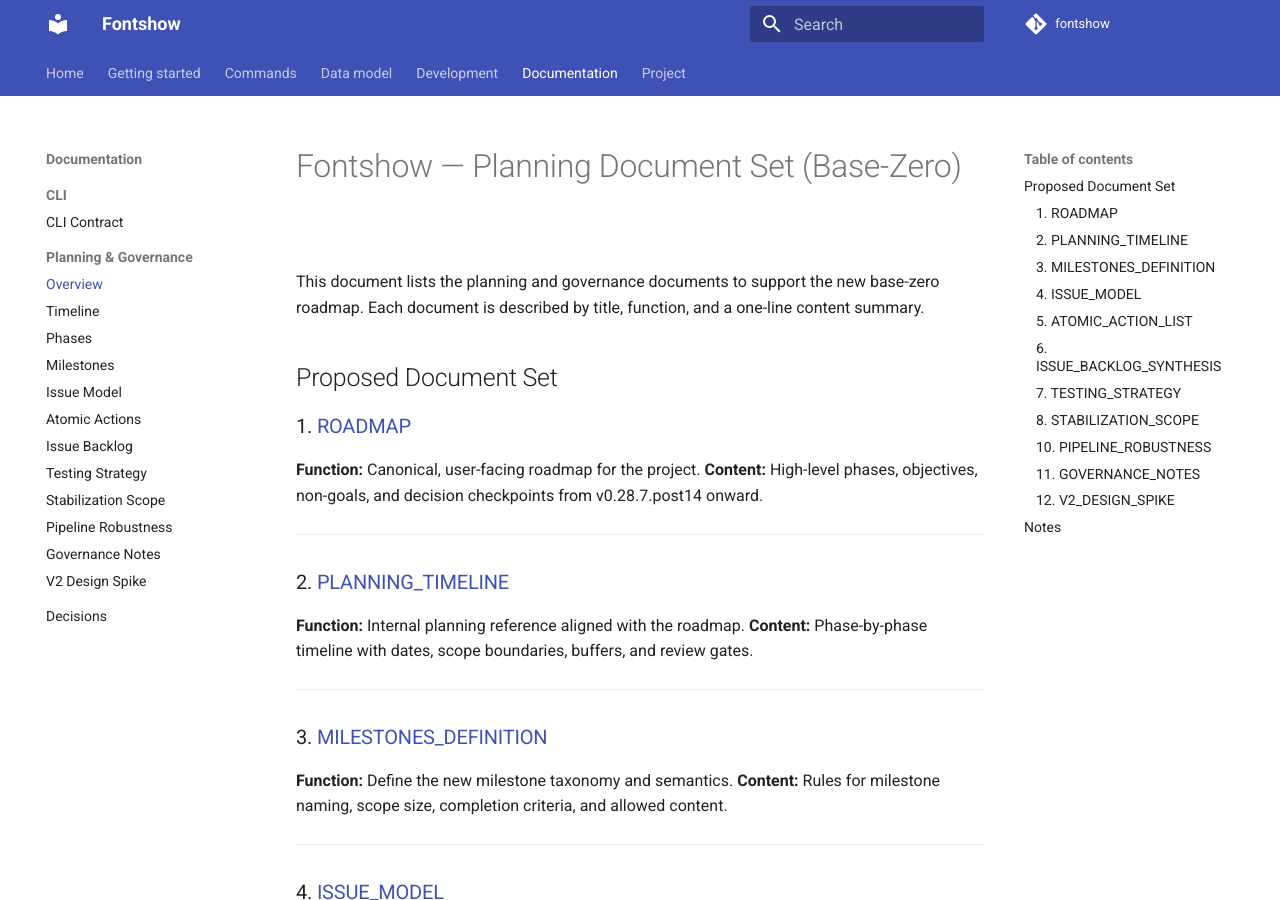
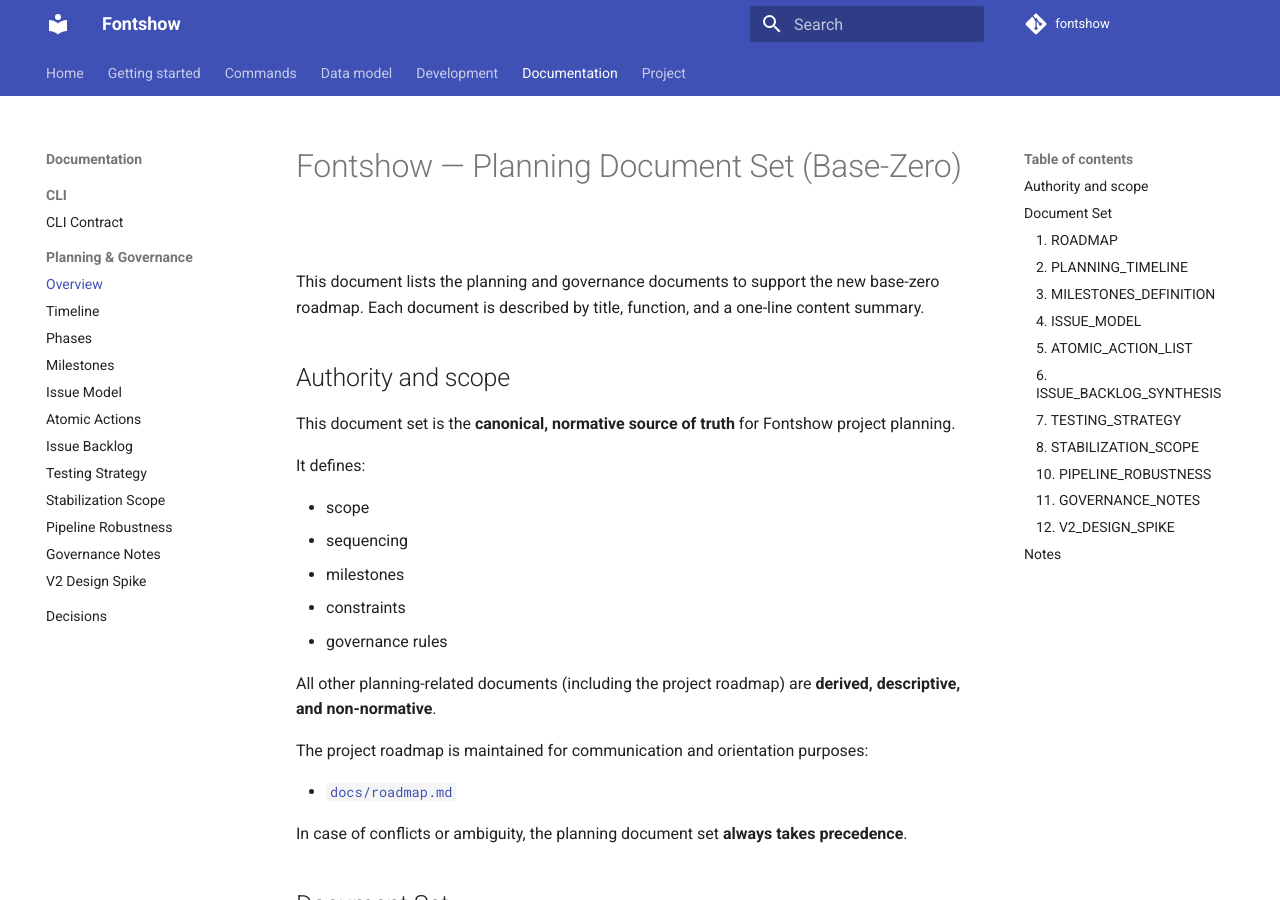
Before and after one commit to marco0560/Fontshow, an MkDocs documentation site: the page built from docs/planning/00_Planning_Document_Set.md, in a window 1280 px wide and 900 px high. Built offline with MkDocs 1.6.1 and Material for MkDocs 9.7.7, drawn with Linux system fonts in a browser that asks for light colours; comment, search, counter and statistics services are not loaded.

Commit message:
docs: clarify authority between roadmap and planning documents
Explicitly document the non-normative role of the project roadmap and
the authoritative role of the planning document set.

This prevents ambiguity and future divergence between strategic and
normative documentation.

Closes #41

```diff
--- a/docs/planning/00_Planning_Document_Set.md
+++ b/docs/planning/00_Planning_Document_Set.md
@@ -4,7 +4,30 @@
 to support the new base-zero roadmap. Each document is described
 by title, function, and a one-line content summary.
 
-## Proposed Document Set
+## Authority and scope
+
+This document set is the **canonical, normative source of truth**
+for Fontshow project planning.
+
+It defines:
+
+- scope
+- sequencing
+- milestones
+- constraints
+- governance rules
+
+All other planning-related documents (including the project roadmap)
+are **derived, descriptive, and non-normative**.
+
+The project roadmap is maintained for communication and orientation purposes:
+
+- [`docs/roadmap.md`](../roadmap.md)
+
+In case of conflicts or ambiguity, the planning document set
+**always takes precedence**.
+
+## Document Set
 
 ### 1. [ROADMAP](01_TIMELINE.md)
 
```
Also changed, not shown: docs/roadmap.md (+20 -0 lines).
